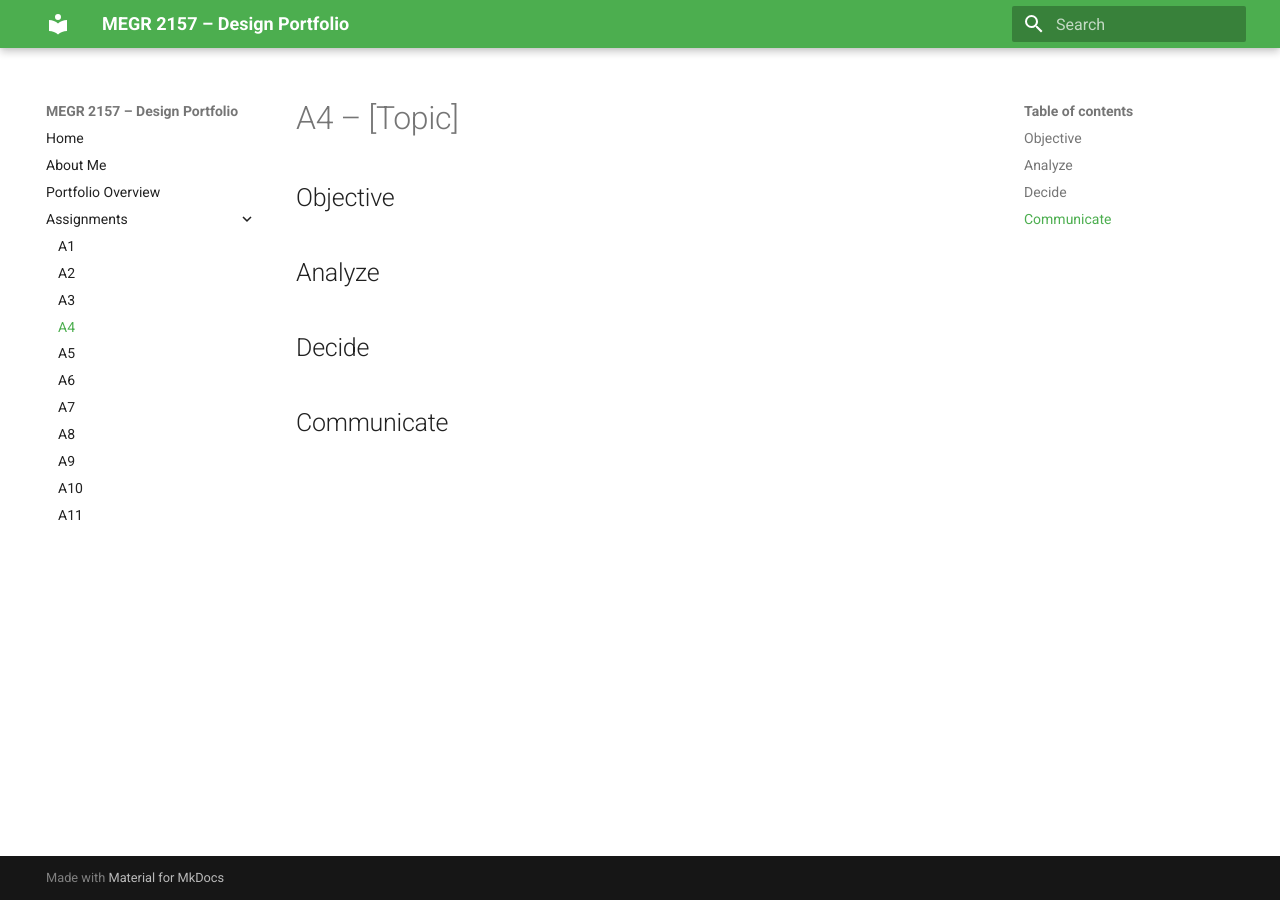
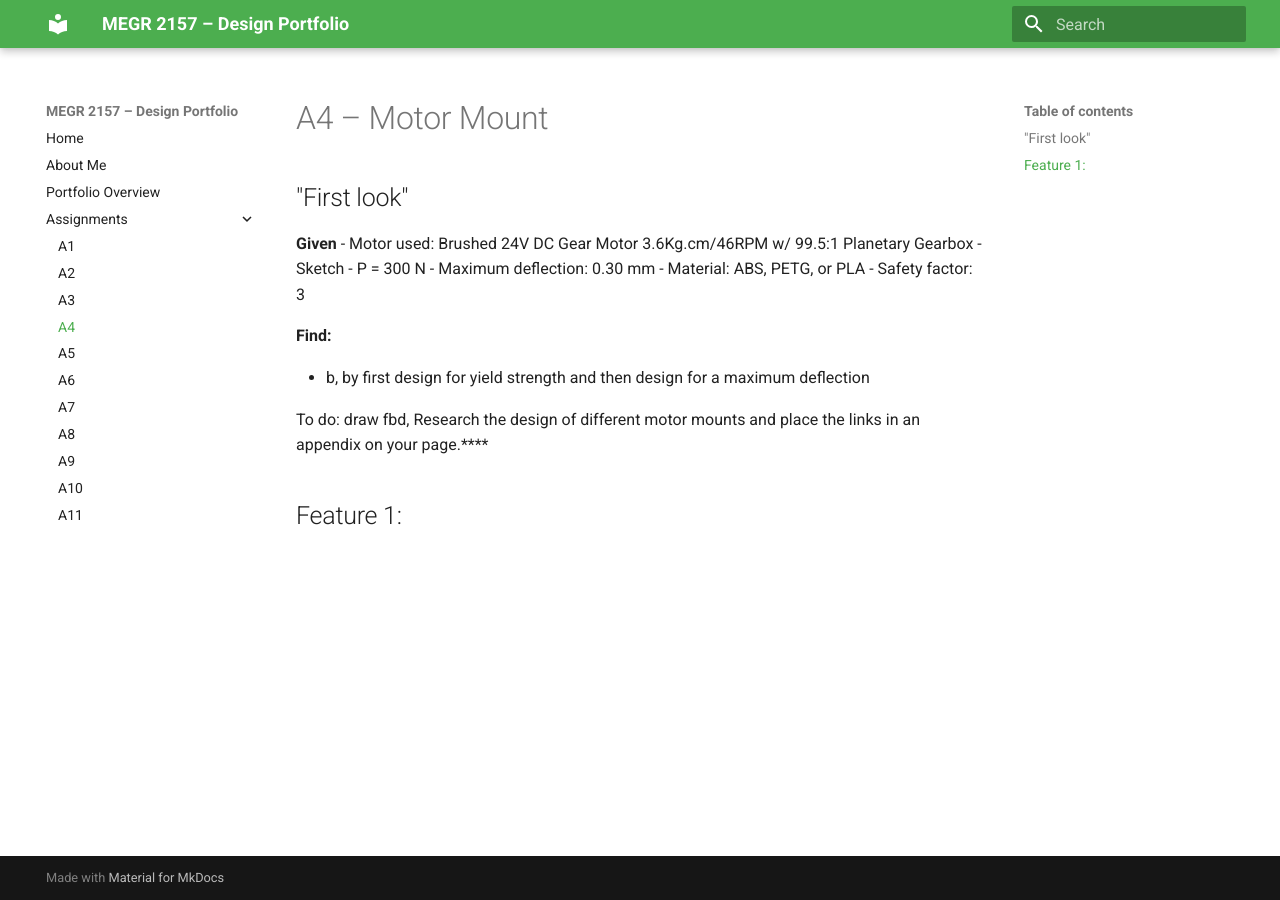
Before and after one commit to abatisti/megr2157-portfolio, an MkDocs documentation site: the page built from docs/assignments/A04/index.md, in a window 1280 px wide. Built offline with MkDocs 1.6.1 and Material for MkDocs 9.7.7, drawn with Linux system fonts in a browser that asks for light colours.

Commit message:
Update index.md

```diff
--- a/docs/assignments/A04/index.md
+++ b/docs/assignments/A04/index.md
@@ -1,12 +1,23 @@
-# A4 – [Topic]
+# A4 – Motor Mount
 
-## Objective
+## "First look"
+
+**Given**
+  - Motor used: Brushed 24V DC Gear Motor 3.6Kg.cm/46RPM w/ 99.5:1 Planetary Gearbox
+  - Sketch
+  - P = 300 N
+  - Maximum deflection: 0.30 mm
+  - Material:  ABS, PETG,  or PLA
+  - Safety factor: 3
 
 
-## Analyze
+**Find:**
+
+- b, by first design for yield strength and then design for a maximum deflection
+
+To do:
+draw fbd, Research the design of different motor mounts and place the links in an appendix on your page.****
 
 
-## Decide
 
-
-## Communicate
+## Feature 1:
```
